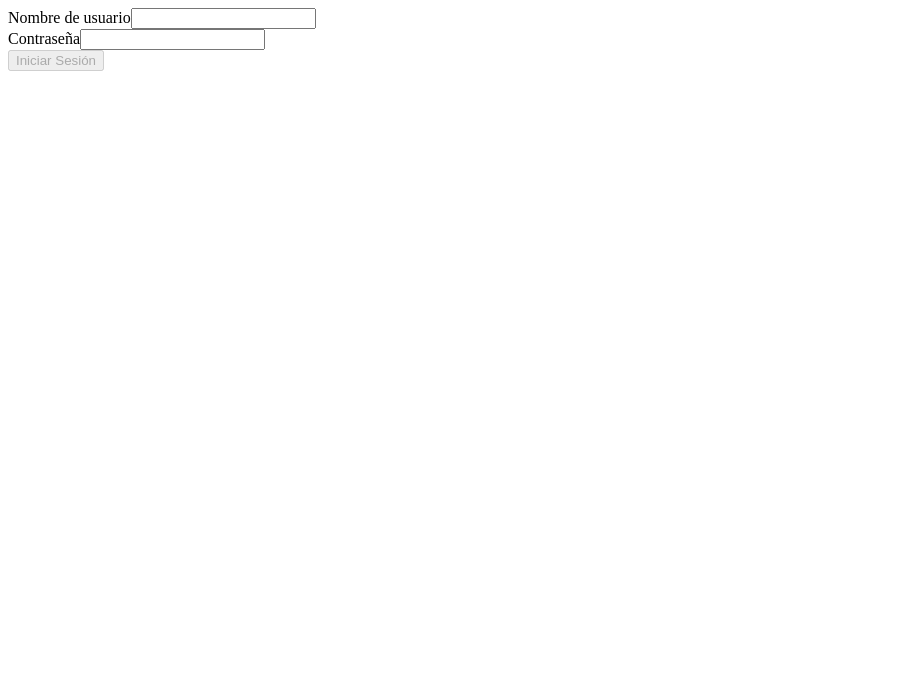
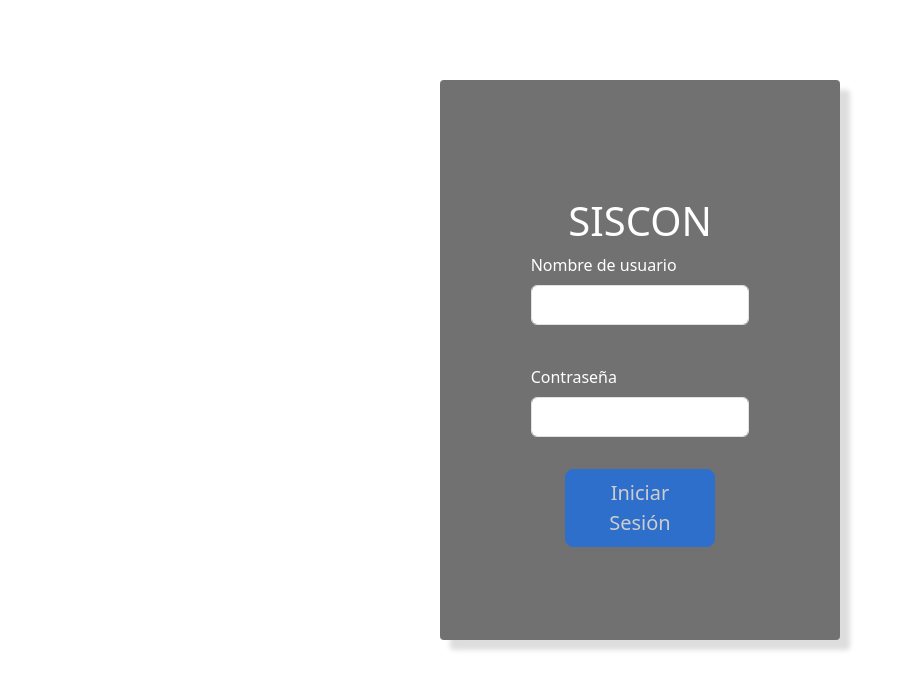
Before and after one commit to nicolasgm91/actividad-git-github-mantenimiento, an Angular app: page / in a window 1280 px wide. Shown: the top 690 px of the page, without its empty margins (0-906 px from the left). Built offline with nearby package versions, Linux system fonts and the light colour scheme.

Commit message:
Enlazar Service back con front, pendiente error de respuesta

```diff
--- a/angular.json
+++ b/angular.json
@@ -27,7 +27,9 @@
             "styles": [
               "src/styles.css"
             ],
-            "scripts": []
+            "scripts": [
+              "node_modules/bootstrap/dist/js/bootstrap.js"
+            ]
           },
           "configurations": {
             "production": {
--- a/package.json
+++ b/package.json
@@ -18,6 +18,7 @@
     "@angular/platform-browser": "^16.2.0",
     "@angular/platform-browser-dynamic": "^16.2.0",
     "@angular/router": "^16.2.0",
+    "bootstrap": "^5.3.2",
     "rxjs": "~7.8.0",
     "tslib": "^2.3.0",
     "zone.js": "~0.13.0"
--- /dev/null
+++ b/src/app/api.service.ts
@@ -0,0 +1,20 @@
+import { Injectable } from '@angular/core';
+import { HttpClient } from '@angular/common/http';
+
+@Injectable({
+  providedIn: 'root'
+})
+export class ApiService {
+  private apiUrl = 'http://localhost:8080/SisconAPI/Api/usuario/login'
+
+  constructor(private http: HttpClient) { }
+
+  loginUser(nombreUsuario: string, password: string){
+    const body = {
+      nombreUsuario,
+      password
+    };
+
+    return this.http.post(this.apiUrl, body);
+  }
+}
--- a/src/app/app.component.css
+++ b/src/app/app.component.css
@@ -0,0 +1,5 @@
+.center {
+    display: flex;
+    justify-content: center;
+    height: 70vh;
+}
--- a/src/app/app.component.html
+++ b/src/app/app.component.html
@@ -1 +1 @@
-<app-form></app-form>
+<app-form class="center"></app-form>
--- a/src/app/app.module.ts
+++ b/src/app/app.module.ts
@@ -1,10 +1,10 @@
 import { NgModule } from '@angular/core';
 import { BrowserModule } from '@angular/platform-browser';
-
 import { AppRoutingModule } from './app-routing.module';
 import { AppComponent } from './app.component';
 import { FormComponent } from './form/form.component';
 import { ReactiveFormsModule } from '@angular/forms';
+import { HttpClientModule } from '@angular/common/http';
 
 @NgModule({
   declarations: [
@@ -14,7 +14,8 @@ import { ReactiveFormsModule } from '@angular/forms';
   imports: [
     BrowserModule,
     AppRoutingModule,
-    ReactiveFormsModule
+    ReactiveFormsModule,
+    HttpClientModule
   ],
   providers: [],
   bootstrap: [AppComponent]
--- a/src/app/form/form.component.css
+++ b/src/app/form/form.component.css
@@ -0,0 +1,35 @@
+form {
+    min-width: 350px;
+    max-width: 400px;
+    height: 70vh;
+    min-height: 434px;
+    max-height: 600px ;
+    background-color: #717171;
+    -webkit-box-shadow: 10px 10px 5px 0px #bbbbbb7e;
+    -moz-box-shadow: 10px 10px 5px 0px #bbbbbb7e;
+    box-shadow: 10px 10px 5px 0px #bbbbbb7e;
+    border-radius: 0.25rem;
+    display: flex;
+    align-items: center;
+    justify-content: center;
+    align-content: center;
+    margin: 10vh;
+}
+
+.text-bg-secondary {
+    background-color: rgba(255, 255, 255, 0) !important;
+    border: none !important;
+}
+
+.btn {
+    max-width: 150px !important;
+}
+
+.form-control {
+    margin: 0 0 0.5rem;
+    height: 2.5rem;
+}
+
+.center-titulo{
+    text-align: center;
+}
--- a/src/app/form/form.component.html
+++ b/src/app/form/form.component.html
@@ -1,20 +1,23 @@
-<form [formGroup]="loginForm" (ngSubmit)="onSubmit()">
-    <div class="form-group">
-        <label for="nombreUsuario">Nombre de usuario</label>
-        <input type="text" id="nombreUsuario" formControlName="nombreUsuario">
+<form class="row g-3" [formGroup]="loginForm" (ngSubmit)="onSubmit()">
+    <div class="form-group col-md-8 position-relative py-2 px-4 text-bg-secondary border border-secondary rounded-pill">
+        <div class="center-titulo">
+            <h1>SISCON</h1>
+        </div>
+        <label for="nombreUsuario" class="form-label">Nombre de usuario</label>
+        <input type="text" class="form-control" id="nombreUsuario" formControlName="nombreUsuario">
         <!-- Mostrar mensaje de error si el campo es inválido -->
         <div *ngIf="loginForm.get('nombreUsuario')?.hasError('required') && loginForm.get('nombreUsuario')?.touched" class="error-message">
             El nombre de usuario es obligatorio.
         </div>
     </div>
-    <div class="form-group">
-        <label for="password">Contraseña</label>
-        <input type="password" id="password" formControlName="password">
+    <div class="form-group col-md-8 position-relative py-2 px-4 text-bg-secondary border border-secondary rounded-pill">
+        <label for="password" class="form-label">Contraseña</label>
+        <input type="password"  class="form-control" id="password" formControlName="password">
         <div *ngIf="loginForm.get('password')?.hasError('required') && loginForm.get('password')?.touched" class="error-message">
             La Contraseña es obligatoria.
         </div>
     </div>
-    <button type="submit" [disabled]="!loginForm.valid">Iniciar Sesión</button>
+    <button type="submit" class="btn btn-primary d-grid gap-2 col-6 mx-auto btn-lg" [disabled]="!loginForm.valid">Iniciar Sesión</button>
 </form>
 <div *ngIf="loginSuccess" class="succes-message">
 </div>
--- a/src/app/form/form.component.ts
+++ b/src/app/form/form.component.ts
@@ -1,12 +1,20 @@
 import { Component } from '@angular/core';
 import { FormControl, FormGroup, Validators } from '@angular/forms';
-
+import { ApiService } from '../api.service';
+import { HttpResponse } from '@angular/common/http';
+import { Observable } from 'rxjs';
 @Component({
   selector: 'app-form',
   templateUrl: './form.component.html',
   styleUrls: ['./form.component.css']
 })
 export class FormComponent {
+
+  nombreUsuario: string = '';
+  password: string = '';
+  responseApi: string = '';
+
+  constructor(private apiService: ApiService) {}
 
   loginForm: FormGroup = new FormGroup({
     nombreUsuario: new FormControl('', Validators.required),
@@ -19,6 +27,15 @@ export class FormComponent {
   onSubmit() {
     if (this.loginForm && this.loginForm.valid) {
       const formData = this.loginForm.value;
-    }
+    };
+    this.apiService.loginUser(this.nombreUsuario, this.password)
+    .subscribe((response: HttpResponse<any>) => {
+      if (response.status === 200) {
+        this.responseApi = response.body || 'Respuesta vacía';
+      } else {
+      console.log('Codigo de estad no valido: ', response.status);
+      this.responseApi = 'Error en la solicitud';
+      }
+    });
   }
 }
--- a/src/index.html
+++ b/src/index.html
@@ -1,5 +1,5 @@
 <!doctype html>
-<html lang="en">
+<html lang="es">
 <head>
   <meta charset="utf-8">
   <title>Siscon</title>
--- a/src/styles.css
+++ b/src/styles.css
@@ -1 +1,2 @@
-/* You can add global styles to this file, and also import other style files */
+/* styles.css */
+@import "~bootstrap/dist/css/bootstrap.css";
```
Also changed, not shown: 2 other files (tests, documents, lock files or other folders).
